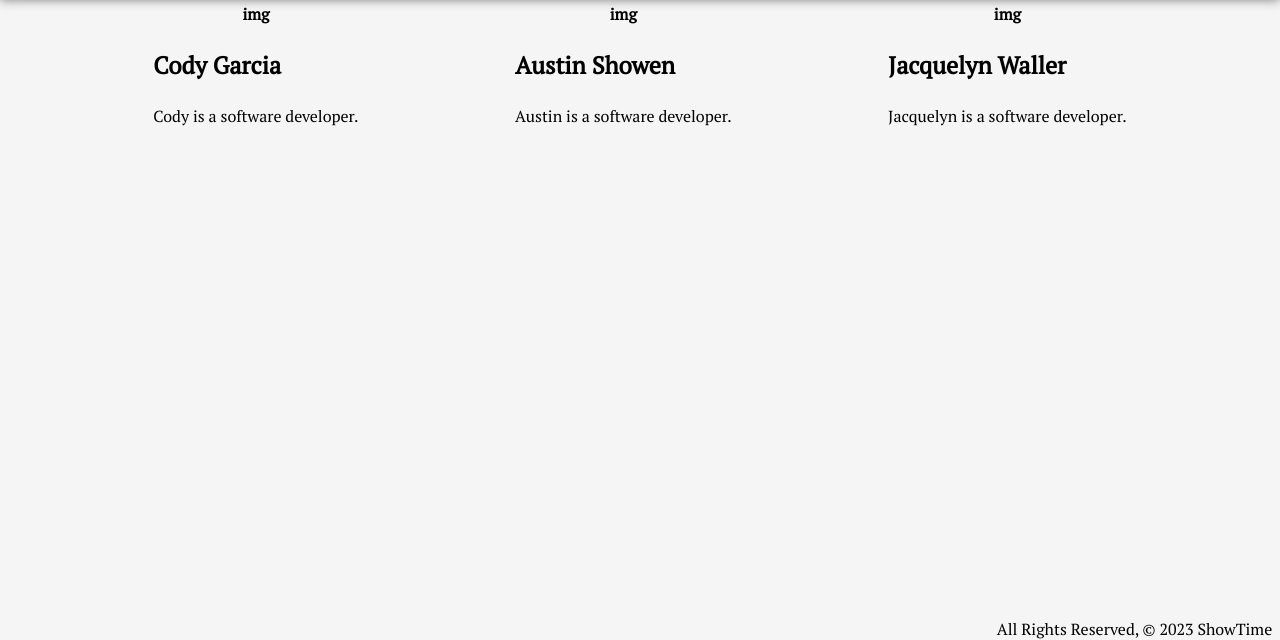
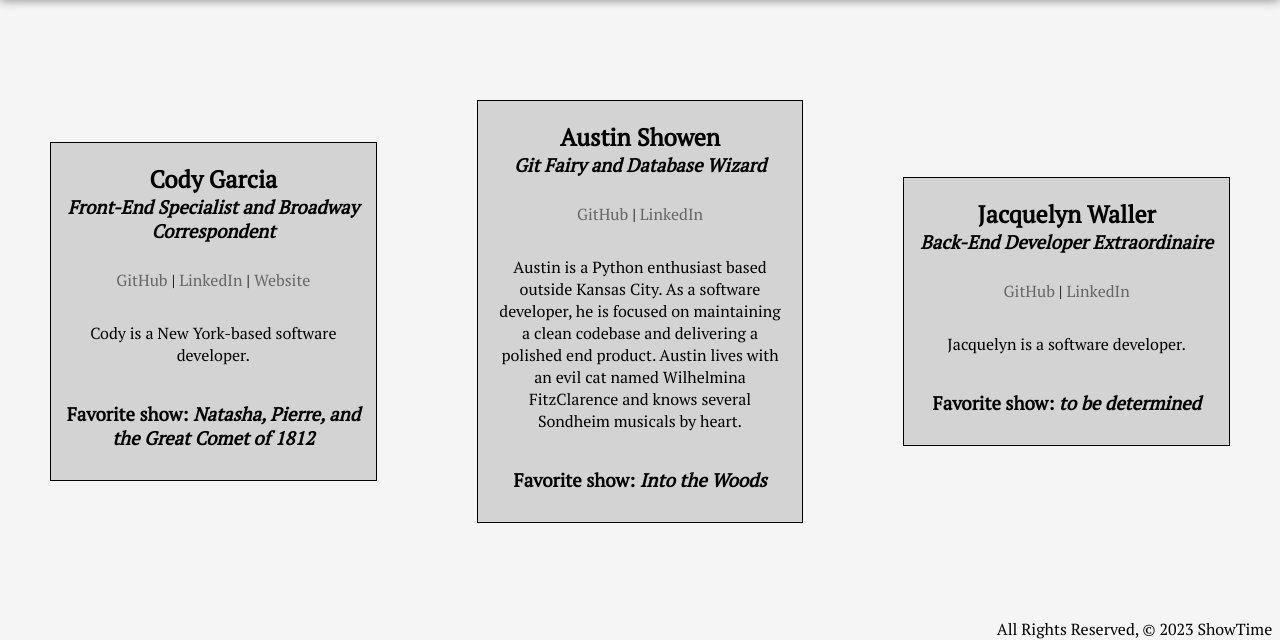
Before and after one commit to austin-showen/showtime, a Django app: page /about/ in a window 1280 px wide. Shown: the part 160-800 px from the top of the page. Run offline with Django 4.2, Linux system fonts and the light colour scheme.

Commit message:
update about page

```diff
--- a/showtime/main_app/static/css/style.css
+++ b/showtime/main_app/static/css/style.css
@@ -94,6 +94,23 @@ a.linktext {
 .table-of-shows {
   display: flex;
   flex-wrap: wrap;
+}
+
+.login-prompt {
+  margin-top: 100px;
+}
+
+.login-prompt a {
+  color: #333333;
+}
+
+.login-prompt a:hover {
+  color: lightgray;
+}
+
+.login .btn {
+  margin-top: 20px;
+  margin-left: 50px;
 }
 
 .index-container {
@@ -214,3 +231,46 @@ a.linktext {
 .review .btn {
   margin: 30px 135px;
 }
+
+.about-container {
+  display: flex;
+  justify-content: center;
+  margin-top: 50px;
+}
+
+.about-card {
+  display: flex;
+  flex-direction: column;
+  align-items: center;
+  text-align: center;
+  margin: 50px;
+  width: 400px;
+  background-color: lightgray;
+  border: 1px solid black;
+}
+
+.about-title {
+  margin-top: -20px;
+  margin-bottom: -10px;
+}
+
+.favorite-show {
+  margin: 0 0 30px 0;
+}
+
+.about-card p {
+  padding: 20px;
+}
+
+.social-links {
+  margin-bottom: -25px;
+}
+
+.social-links a {
+  color: #666666;
+  text-decoration: none;
+}
+
+.social-links a:hover {
+  color: #fce300;
+}
--- a/showtime/main_app/templates/about.html
+++ b/showtime/main_app/templates/about.html
@@ -2,48 +2,30 @@
 {% block content %}
 
 <div class="about-container">
-  <table>
-    <tr>
-      <th>img</th>
-    </tr>
-    <tr>
-      <td>
-        <h2>Cody Garcia</h2>
-      </td>
-    </tr>
-    <tr>
-      <td>Cody is a software developer.</td>
-    </tr>
-  </table>
 
-  <table>
-    <tr>
-      <th>img</th>
-    </tr>
-    <tr>
-      <td>
-        <h2>Austin Showen</h2>
-      </td>
-    </tr>
-    <tr>
-      <td>Austin is a software developer.</td>
-    </tr>
-  </table>
+  <div class="about-card">
+    <h2>Cody Garcia</h2>
+    <h3 class="about-title"><i>Front-End Specialist and Broadway Correspondent</i></h3>
+    <p class="social-links"><a href="https://github.com/popgoesthecultureshock">GitHub</a> | <a href="">LinkedIn</a> | <a href="">Website</a></p>
+    <p>Cody is a New York-based software developer.</p>
+    <h3 class="favorite-show">Favorite show: <i>Natasha, Pierre, and the Great Comet of 1812</i></h3>
+  </div>
 
-  <table>
-    <tr>
-      <th>img</th>
-    </tr>
-    <tr>
-      <td>
-        <h2>Jacquelyn Waller</h2>
-      </td>
-    </tr>
-    <tr>
-      <td>Jacquelyn is a software developer.</td>
-    </tr>
-  </table>
+  <div class="about-card">
+    <h2>Austin Showen</h2>
+    <h3 class="about-title"><i>Git Fairy and Database Wizard</i></h3>
+    <p class="social-links"><a href="https://github.com/austin-showen">GitHub</a> | <a href="https://linkedin.com/in/austin-showen">LinkedIn</a></p>
+    <p>Austin is a Python enthusiast based outside Kansas City. As a software developer, he is focused on maintaining a clean codebase and delivering a polished end product. Austin lives with an evil cat named Wilhelmina FitzClarence and knows several Sondheim musicals by heart.</p>
+    <h3 class="favorite-show">Favorite show: <i>Into the Woods</i></h3>
+  </div>
 
+  <div class="about-card">
+    <h2>Jacquelyn Waller</h2>
+    <h3 class="about-title"><i>Back-End Developer Extraordinaire</i></h3>
+    <p class="social-links"><a href="https://github.com/Mwaller129">GitHub</a> | <a href="">LinkedIn</a></p>
+    <p>Jacquelyn is a software developer.</p>
+    <h3 class="favorite-show">Favorite show: <i>to be determined</i></h3>
+  </div>
 </div>
 
 
--- a/showtime/main_app/templates/home.html
+++ b/showtime/main_app/templates/home.html
@@ -20,7 +20,7 @@
     {% endfor %}
 
     {% else %}
-    <h1>To use ShowTime, please <a href="{% url 'signup' %}">Sign Up</a> or <a href="{% url 'login' %}">Log In.</a></h1>
+    <h1 class="login-prompt">To use ShowTime, please <a href="{% url 'signup' %}">Sign Up</a> or <a href="{% url 'login' %}">Log In.</a></h1>
     {% endif %}
 </div>
 
```
